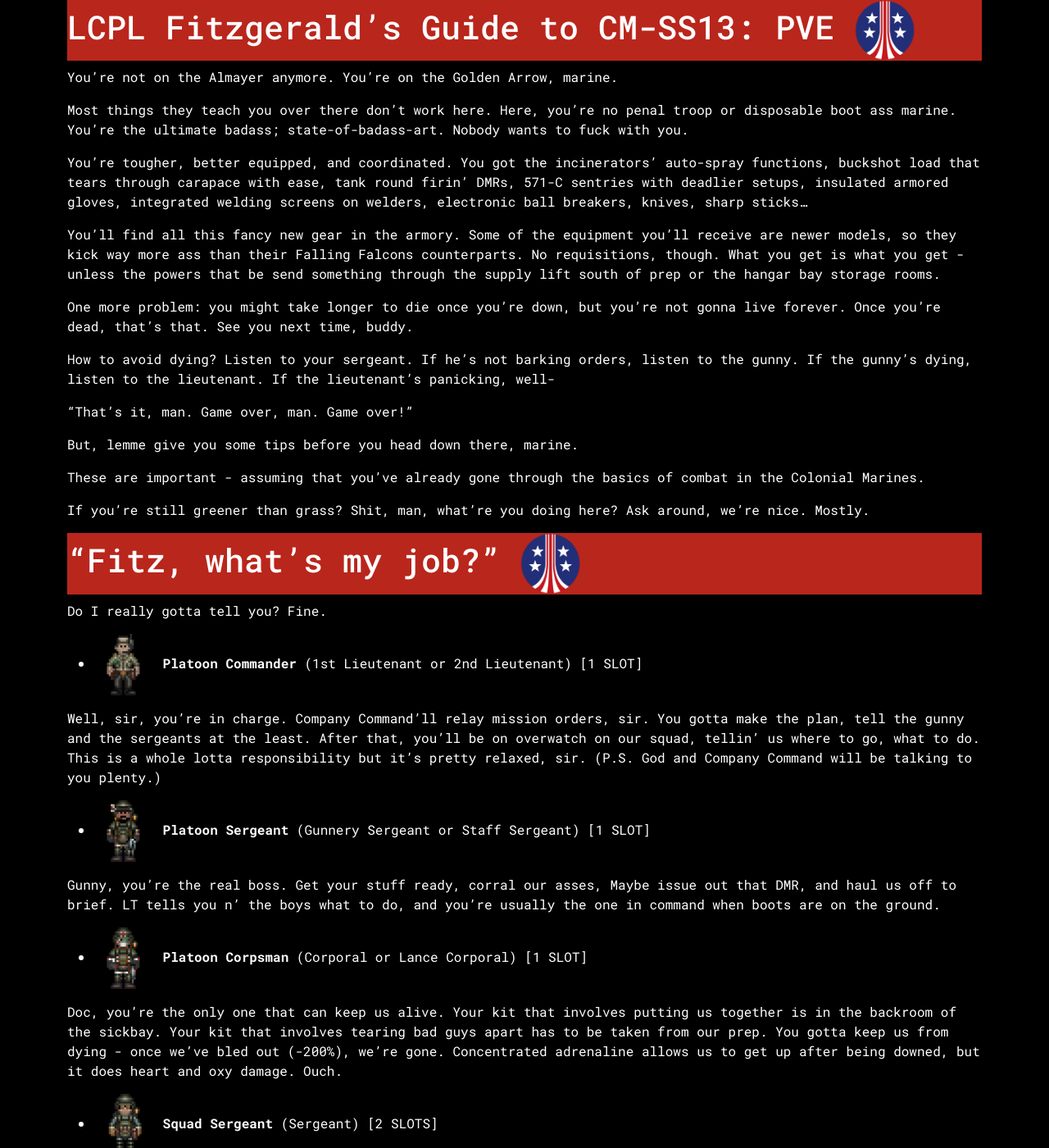
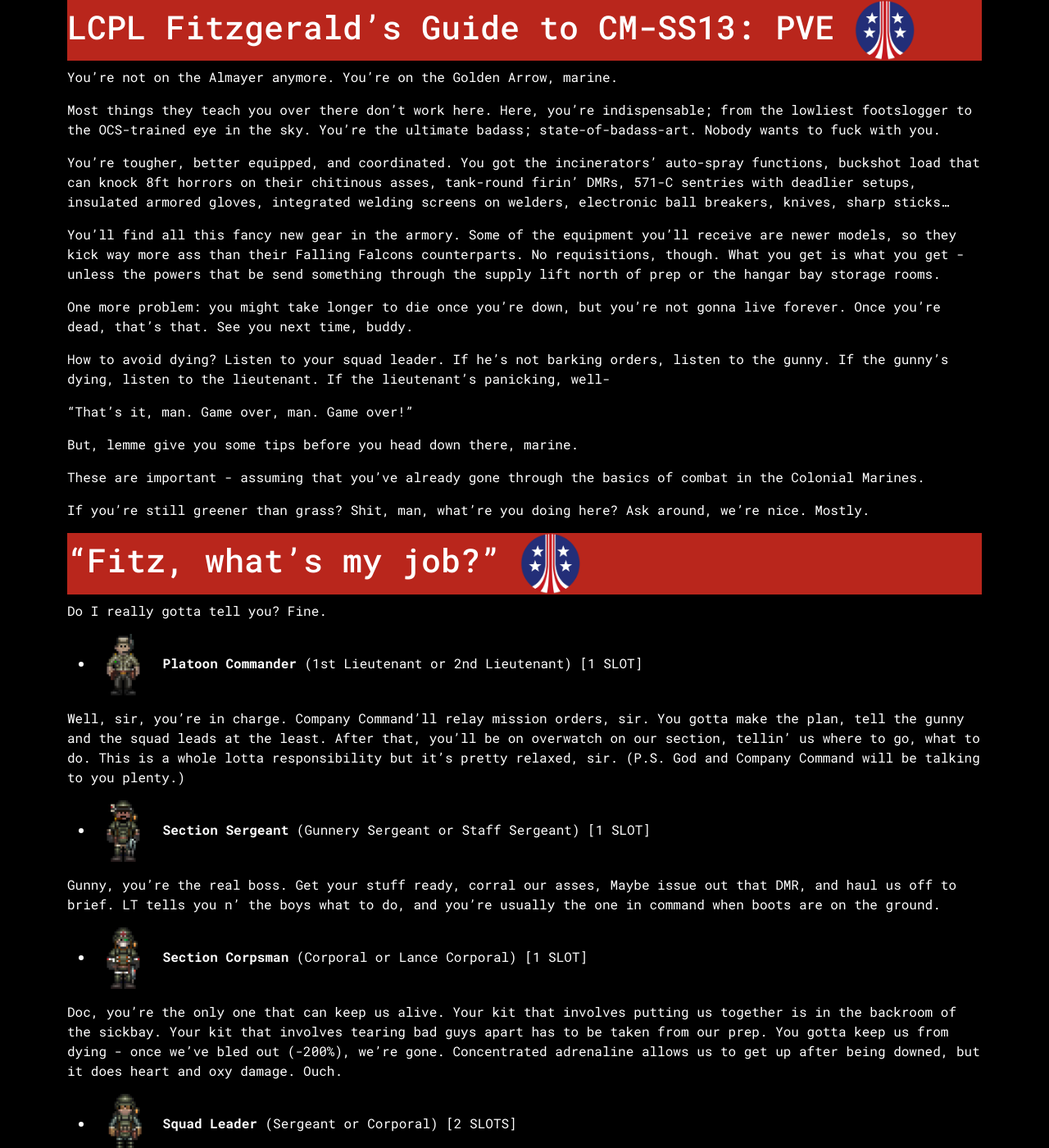
Before and after one commit to cmss13-devs/web, a Jekyll site: the page built from pve-guide.md, in a window 1280 px wide and 1400 px high. Shown: the whole window at 82% size. Built offline with Jekyll 4.4.1, drawn with Linux system fonts in a browser that asks for light colours; some of the changed text lies outside the part shown.

Commit message:
Soul guid update

```diff
--- a/pve-guide.md
+++ b/pve-guide.md
@@ -5,19 +5,19 @@
 
 # LCPL Fitzgerald's Guide to CM-SS13: PVE ![USCM](../assets/uscm.png)
 
-You’re not on the Almayer anymore. You’re on the Golden Arrow, marine.
+You're not on the Almayer anymore. You're on the Golden Arrow, marine.
 
-Most things they teach you over there don’t work here. Here, you’re no penal troop or disposable boot ass marine. You’re the ultimate badass; state-of-badass-art. Nobody wants to fuck with you.
+Most things they teach you over there don’t work here. Here, you're indispensable; from the lowliest footslogger to the OCS-trained eye in the sky. You’re the ultimate badass; state-of-badass-art. Nobody wants to fuck with you.
 
 You’re tougher, better equipped, and coordinated.
-You got the incinerators’ auto-spray functions, buckshot load that tears through carapace with ease, tank round firin’ DMRs, 571-C sentries with deadlier setups, insulated armored gloves, integrated welding screens on welders, electronic ball breakers, knives, sharp sticks...
+You got the incinerators’ auto-spray functions, buckshot load that can knock 8ft horrors on their chitinous asses, tank-round firin’ DMRs, 571-C sentries with deadlier setups, insulated armored gloves, integrated welding screens on welders, electronic ball breakers, knives, sharp sticks...
 
-You'll find all this fancy new gear in the armory. Some of the equipment you'll receive are newer models, so they kick way more ass than their Falling Falcons counterparts. No requisitions, though. What you get is what you get - unless the powers that be send something through the supply lift south of prep or the hangar bay storage rooms.
+You'll find all this fancy new gear in the armory. Some of the equipment you'll receive are newer models, so they kick way more ass than their Falling Falcons counterparts. No requisitions, though. What you get is what you get - unless the powers that be send something through the supply lift north of prep or the hangar bay storage rooms.
 
 One more problem: you might take longer to die once you’re down, but you’re not gonna live forever.
 Once you’re dead, that’s that. See you next time, buddy.
 
-How to avoid dying? Listen to your sergeant. If he’s not barking orders, listen to the gunny. If the gunny’s dying, listen to the lieutenant. If the lieutenant’s panicking, well-
+How to avoid dying? Listen to your squad leader. If he’s not barking orders, listen to the gunny. If the gunny’s dying, listen to the lieutenant. If the lieutenant’s panicking, well-
 
 “That’s it, man. Game over, man. Game over!”
 
@@ -33,23 +33,23 @@
 
 * ![USCM](../assets/pltco.png) **Platoon Commander** (1st Lieutenant or 2nd Lieutenant) [1 SLOT]
 
-Well, sir, you’re in charge. Company Command’ll relay mission orders, sir. You gotta make the plan, tell the gunny and the sergeants at the least. After that, you’ll be on overwatch on our squad, tellin’ us where to go, what to do. This is a whole lotta responsibility but it’s pretty relaxed, sir. (P.S. God and Company Command will be talking to you plenty.)
+Well, sir, you’re in charge. Company Command’ll relay mission orders, sir. You gotta make the plan, tell the gunny and the squad leads at the least. After that, you’ll be on overwatch on our section, tellin’ us where to go, what to do. This is a whole lotta responsibility but it’s pretty relaxed, sir. (P.S. God and Company Command will be talking to you plenty.)
 
-* ![USCM](../assets/pltsrg.png) **Platoon Sergeant** (Gunnery Sergeant or Staff Sergeant) [1 SLOT]
+* ![USCM](../assets/pltsrg.png) **Section Sergeant** (Gunnery Sergeant or Staff Sergeant) [1 SLOT]
 
 Gunny, you’re the real boss. Get your stuff ready, corral our asses, Maybe issue out that DMR,  and haul us off to brief. LT tells you n’ the boys what to do, and you’re usually the one in command when boots are on the ground.
 
-* ![USCM](../assets/pltcorp.png) **Platoon Corpsman** (Corporal or Lance Corporal) [1 SLOT]
+* ![USCM](../assets/pltcorp.png) **Section Corpsman** (Corporal or Lance Corporal) [1 SLOT]
 
 Doc, you’re the only one that can keep us alive. Your kit that involves putting us together is in the backroom of the sickbay. Your kit that involves tearing bad guys apart has to be taken from our prep. You gotta keep us from dying - once we’ve bled out (-200%), we’re gone. Concentrated adrenaline allows us to get up after being downed, but it does heart and oxy damage. Ouch.
 
-* ![USCM](../assets/squadsrg.png) **Squad Sergeant** (Sergeant) [2 SLOTS]
+* ![USCM](../assets/squadsrg.png) **Squad Leader** (Sergeant or Corporal) [2 SLOTS]
 
-Sarn’t, you’re my boss. 3 guys under you, a smartgunner and two riflemen. Keep us close, keep us organized, keep us safe, bossman. Gunny’s gonna give orders, you’re gonna pass ‘em on.
+Lead, you’re my boss. 3 guys under you, a smartgunner and two riflemen. Keep us close, keep us organized, keep us safe, bossman. Gunny’s gonna give orders, you’re gonna pass ‘em on.
 
 * ![USCM](../assets/smartgunner.png) **Smartgunner** (Corporal or Lance Corporal) [2 SLOTS]
 
-That’s me. And you. We get a smartgun, it’s in a locker in prep. Btn still hasn't figured out how to fix our goggles and doesn’t give us any damn belts. Remember to stick to the sergeant.
+That’s me. And you. We get a smartgun, it’s in a locker in prep. Btn still hasn't figured out how to fix our goggles and doesn’t give us belts with plenty of pouches for drums. Remember to stick to the squad lead.
 
 * ![USCM](../assets/rifleman.png) **Rifleman** (Private First Class or Private) [4 SLOTS]
 
@@ -118,11 +118,15 @@
 * ![USCM](../assets/smartgun.png) **M56A2 Smartgun** <small>Oh my god, who touched Sasha? WHO TOUCHED MY GUN?!
 </small>
 
-Squad support weapon. M250 smart-rounds, so worse stopping power than the M41, but with a faster cyclic rate and better rounds than the 2/4’s M56 smartguns. IFF stops ya if there's a marine in your sights, but ya can’t cause friendly fire. Better also have someone help carry your drums
+Squad support weapon. M250 10x28mm rounds, so hits harder than the M41, but burns through your ammo with a much faster cyclic rate of fire and rounds that are miles better than the 2/4’s M56 smartguns. IFF stops ya if there's a marine in your sights, but ya can’t cause friendly fire. Better also have someone help carry your spare rounds, each gunner gets a box of loose rounds to reload their drums from.
+
+* ![USCM](../assets/shotgun_new.png) **M120 Tactical Shotgun** <small>Knock knock, open up the door.</small>
+
+“Close-in weapons system” - it’s a shotgun. Six in the tube, one in the chamber. Fires as fast as the action cycles. Comes with a baby grenade launcher, holds less than the 41's PN 30mm. Neat little one-trick pony.
 
 * ![USCM](../assets/shotgun.png) **M37A2 Pump-Action** <small>I like to keep this handy for close encounters.</small>
 
-“Close-in weapons system” - it’s a shotgun. S-4 got the battalion some goodies, though, and we got special-issue buckshot. Either way, the 12 gauge buck can go through three-ish bugs, back-to-back. Could drop two marines, too.
+An older shotgun from when your great-great grand-daddy shot nazis instead of commies. Still in production today, now brought up to Uncle Sam's standards. Worse than the M120 in all aspects, but you can't ever beat the classics.
 
 * ![USCM](../assets/flamer.png) **M240 Incinerator Unit** <small>Whatever you do, don’t give this thing to Delaney.</small>
 
@@ -132,9 +136,13 @@
 
 Your guardian angel. We only get 2 drums of 500 10x28mm per unit. Upgraded sensory package, fire control system, and modified feeding system. That means it acquires targets a second faster, four times the rate of fire, and a two shot burst. Goddamn…
 
-* ![USCM](../assets/m4ra.png) **M4RA-R2** <small>Oh god! Corpsman has IB!</small>
+* ![USCM](../assets/m4ra.png) **M49A6** <small>Oh god! Corpsman has IB!</small>
 
-The M4RA-R2, loved by some, hated by your corpsman. This baby’ll go through just about any armor or wall you throw at it, Marines included. Got some fancy pants depleted uranium rounds, thankfully the corpsman says it's not radioactive, just highly toxic! The corps barely made any of these bastards so we only get one, gunny likes to issue it but if you take it I'm sure they won't mind
+The M49A6, loved by some, hated by your corpsman. This baby’ll go through just about any armor or wall you throw at it, Marines included. Got some fancy pants depleted uranium rounds, thankfully the corpsman says it's not radioactive, just highly toxic! The corps barely made any of these bastards so we only get one, gunny likes to issue it but if you take it I'm sure they won't mind.
+
+* ![USCM](../assets/grenades.png) **Grenades** <small>Pop cap, press button, throw at the enemy... Or your LT.</small>
+
+There's a few varieties of these bad boys aboard; from the M40 HEDP, the M72A2 illumination rounds, to the non-lethal M47 HSDP smoke grenades. The HEDP & smoke grenades can be primed in-hand and thrown like the old kind of frag, but they also work in the underbarrel grenade launchers. Just be careful, when you thump one out from a launcher it'll detonate on impact, and these suckers don't have a minimum arming distance...
 
 
 You’ll find all of this stuff in the squad prep bay, both squads get issued one of each of the special shit in the armory just east of the prep bay. Additional gear includes M314 motion detectors and a box of M40 HEDPs per squad. Ammos in the crates, break 'em open with a crowbar. Just make sure you aren't stealing the other squad's stuff unless you ask first."
@@ -153,10 +161,15 @@
 
 * Red Dawn. ![Commies](../assets/union.png)
 
-The UPP guys, Space Operating Forces, Naval Infantry platoon. Their doctrines are similar to ours: 10 infantrymen, officer doing overwatch. They got sentries like we got, they got IFF-capable machineguns like we got, they even got pulse rifles, shotguns and flamers like we got - but all their stuff is a bit different. Their guns also suffer from poor ammo conservability, so it's not uncommon to see privates running with ammo boxes on their backs.
+Progs, tin cans, commies, yadda yadda. Naval Infantry's a longer word for "marines". Armor's greener, bullets are a helluva lot bigger, but it's almost like looking in a mirror - if I was indoctrinated with post-Marxist communist-socialist bullshit, anyways. Less toys to play with when the Party gets generous, but they're our peers as the only other real "Space Operating Force". Just ask the guys from the ops back on Arcturia and Tientsin.
 
 * Snake Eaters. ![Borecon](../assets/forecon.png)
 
-The green mean recon machines, FORECON squad. They operate in smaller numbers - 7 infantrymen, no overwatch support - mostly performing reconnaisance missions. They make do with less and have a strong aversion to helmets.
+Force Reconnaissance. Name's on the tin, and they do as advertised. Recon-in-force. Lighter kit, smaller unit, shittier job - depending on who you ask. Not quite special forces, but they do like getting stuck in real deep from time to time. Recon marines go fast, go hard. High speed, low drag. Fragile, but real fucking sharp. But like ye olde saying goes - "burn bright, burn quick."
+
+
+* Azure-15. ![Whitejobs](../assets/pmc.png)
+
+Hired killers with permanent employment. Corp grunts. Like rest of their buddy-fuckers in the ICSC, they're serious business - on the job when we're not wanted. Most of their hit-teams are tactical, direct action; nothing heavy like we got. Lots in common with us on the western end of the Line but strictly light infantry with shinier ceramics and better retirement plans.
 
 ## [Join the Discord](https://discord.gg/v6P6wns5dN)
```
Also changed, not shown: other parts of pve-guide.md (+1 -1 lines), assets/m41a.png, assets/pmc.png (added), assets/shotgun new.png (added), assets/shotgun.png, 1 other file.
